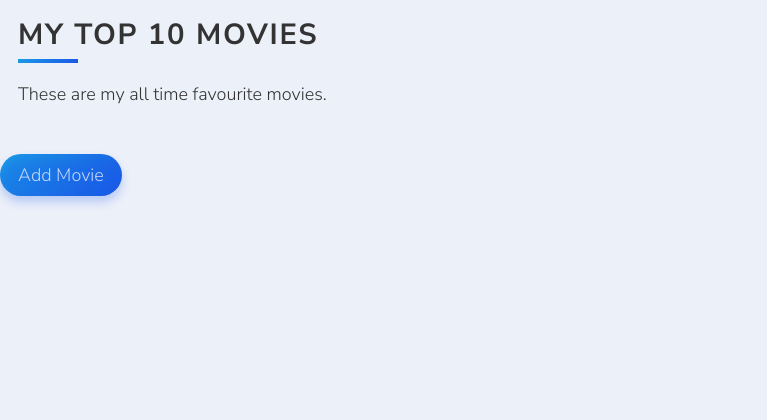
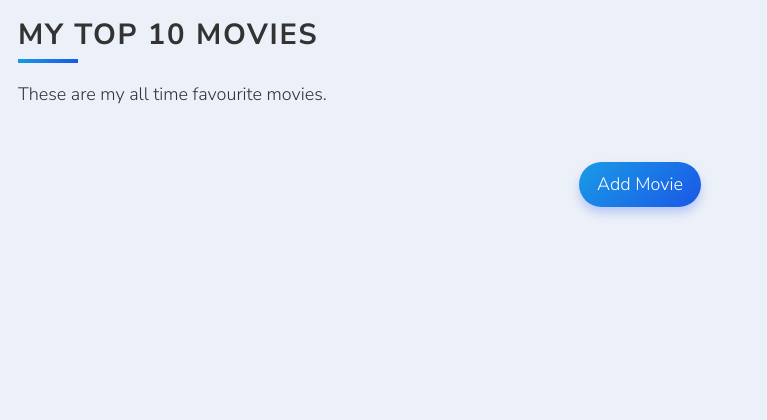
Before and after one commit to donsiedler/movies-flask, a Flask app: page / in a window 1280 px wide. Shown: the top 420 px of the page, without its empty margins (0-767 px from the left). Run offline with Flask 3, Linux system fonts and the light colour scheme; some libraries are stand-ins or nearby versions.

Commit message:
Center 'add movie' button

```diff
--- a/static/css/styles.css
+++ b/static/css/styles.css
@@ -197,6 +197,8 @@
 .container.add {
     margin-top: 40px;
     margin-bottom: 20px;
+	display: flex;
+	justify-content: center;
 }
 .rating {
     color: #E4BB23;
```
